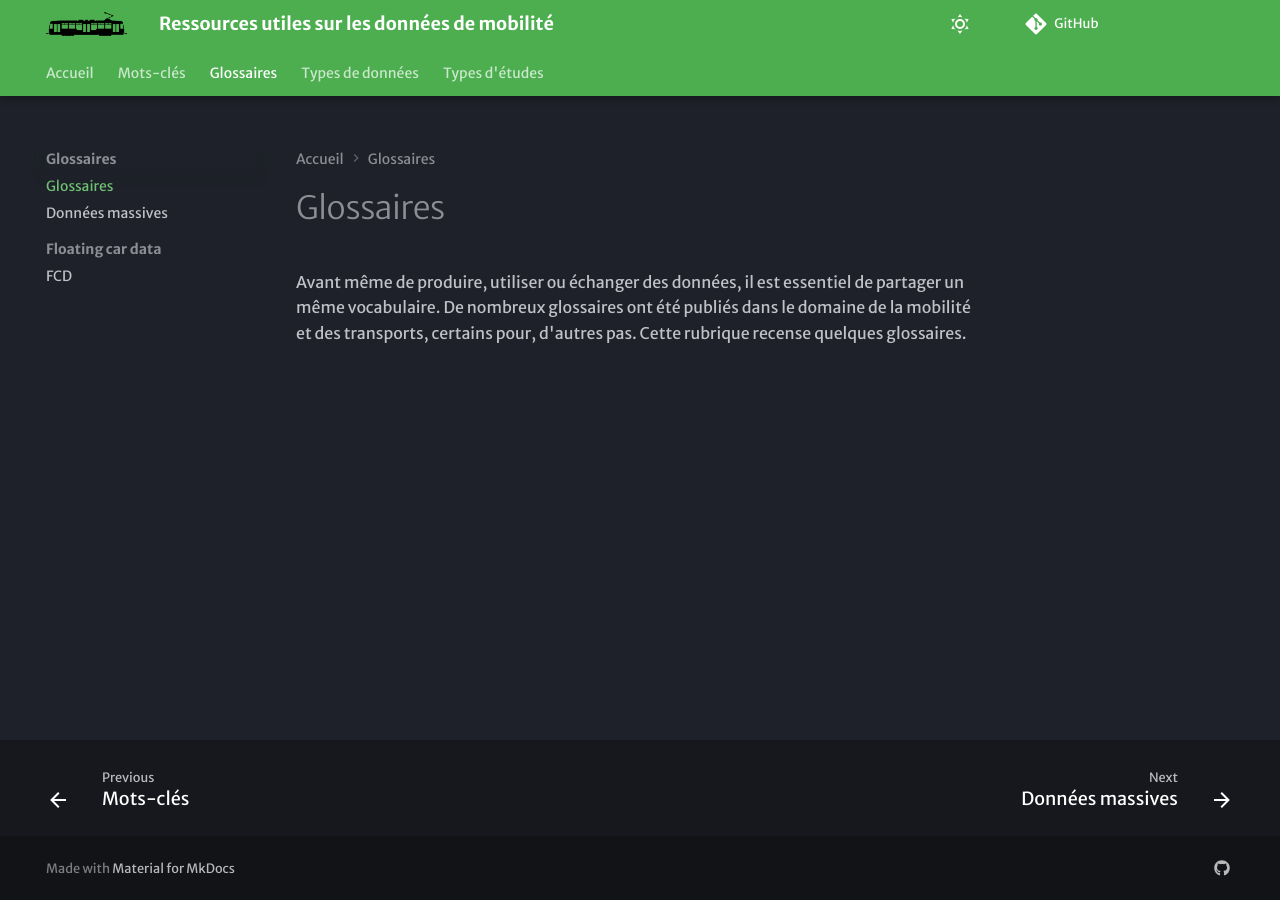
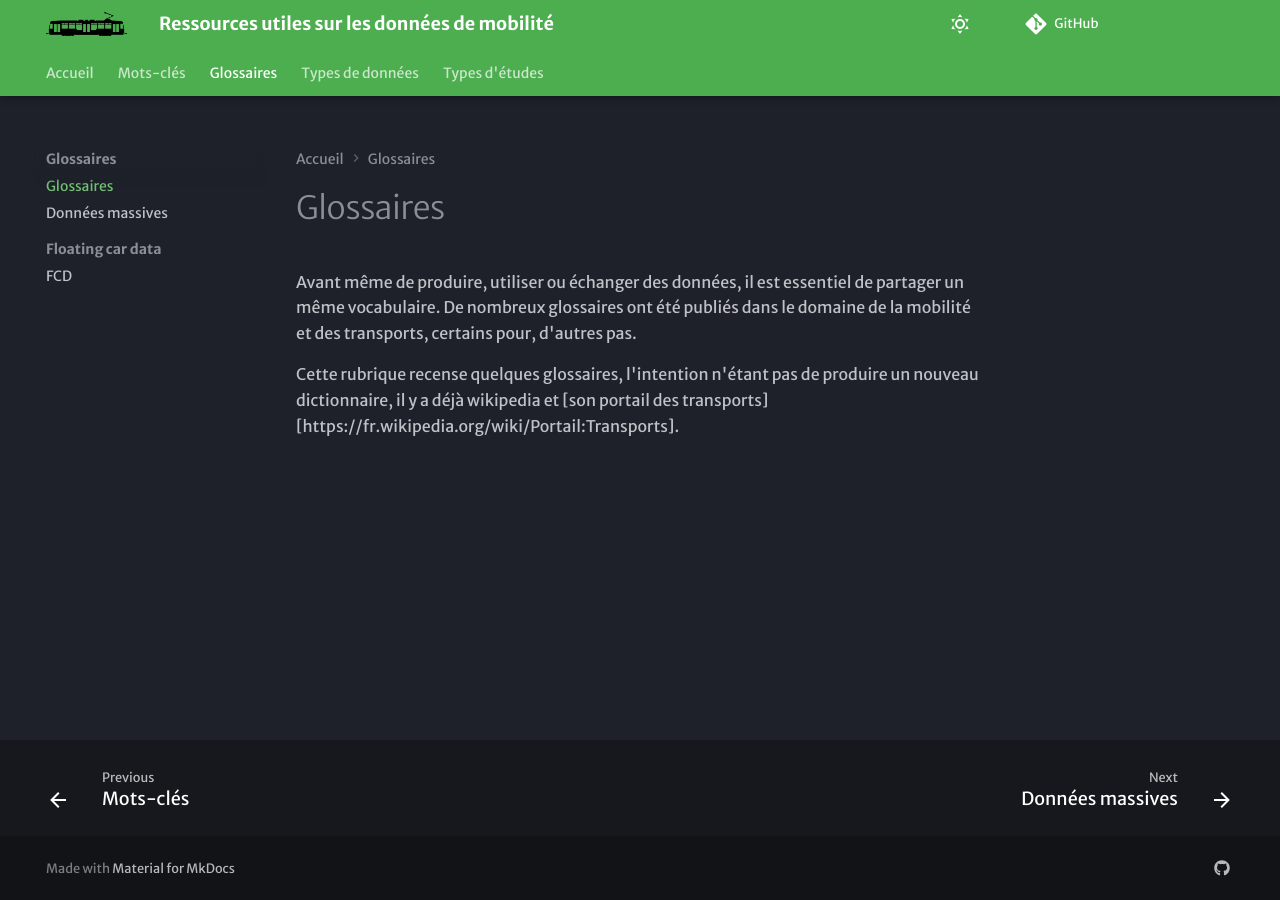
Before and after one commit to xdurang/mobscidat, an MkDocs documentation site: the page built from docs/glossaire/glossaire.md, in a window 1280 px wide. Built offline with MkDocs 1.6.1 and Material for MkDocs 9.7.7, drawn with Linux system fonts in a browser that asks for light colours; some web fonts are replaced; comment, search, counter and statistics services are not loaded.

Commit message:
Update glossaire.md

```diff
--- a/docs/glossaire/glossaire.md
+++ b/docs/glossaire/glossaire.md
@@ -4,4 +4,5 @@ title: Glossaires
 
 Avant même de produire, utiliser ou échanger des données, il est essentiel de partager un même vocabulaire.
 De nombreux glossaires ont été publiés dans le domaine de la mobilité et des transports, certains pour, d'autres pas.
-Cette rubrique recense quelques glossaires.
+
+Cette rubrique recense quelques glossaires, l'intention n'étant pas de produire un nouveau dictionnaire, il y a déjà wikipedia et [son portail des transports][https://fr.wikipedia.org/wiki/Portail:Transports].
```
